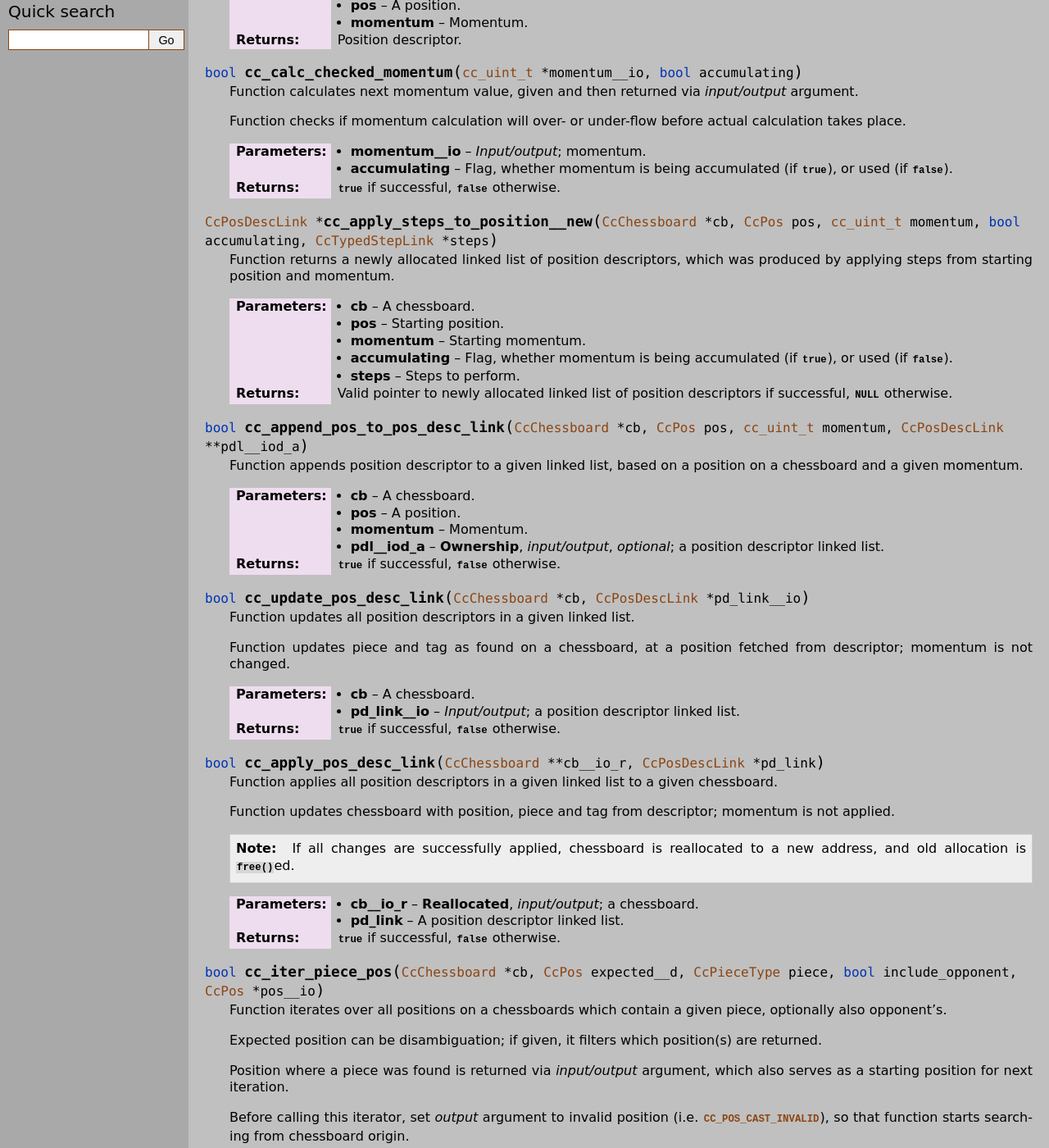
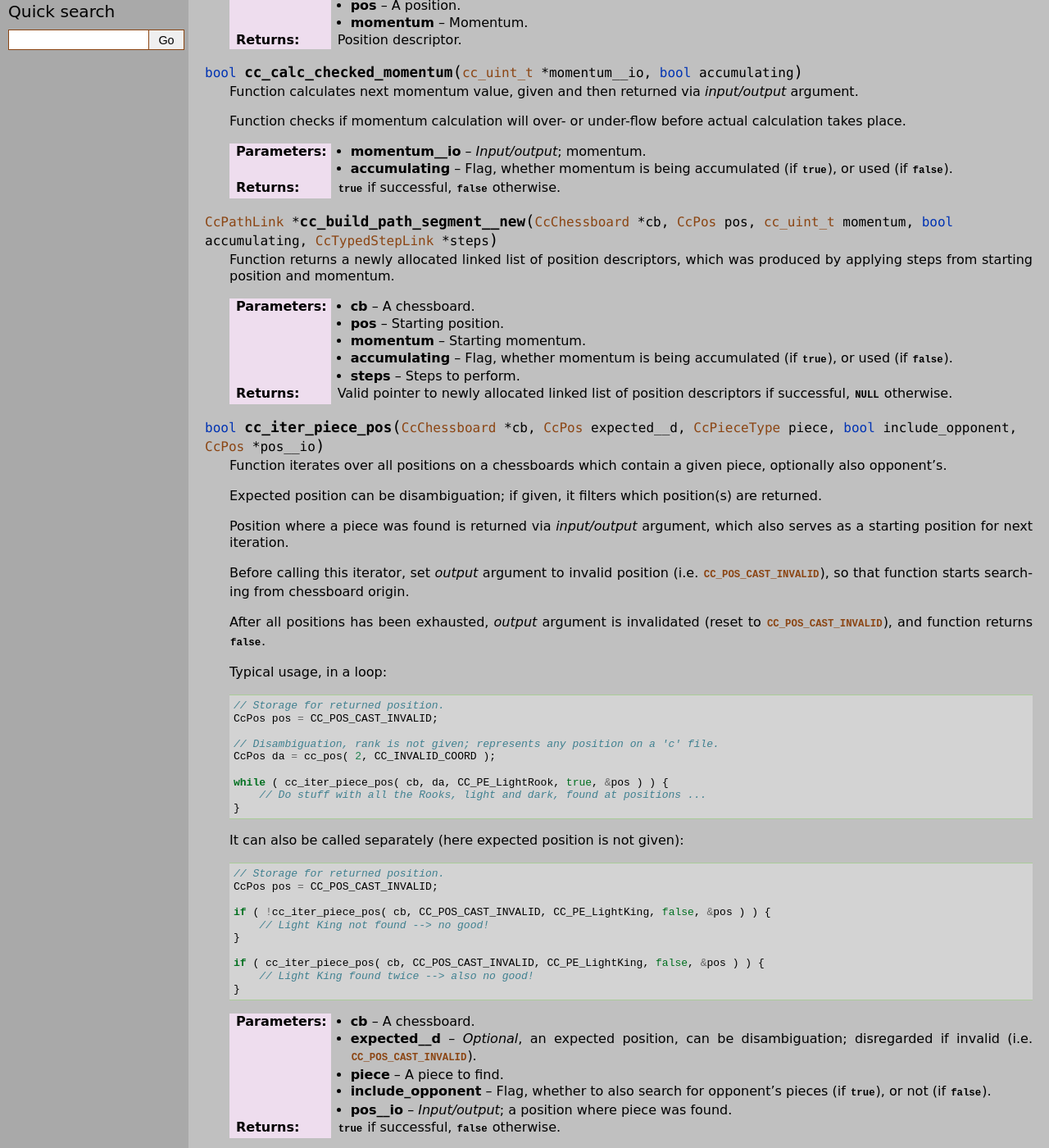
Before and after one commit to mmlacak/crochess, a Sphinx documentation site: the page built from docs/source/libcc/ccposutils.rst, in a window 1280 px wide and 1400 px high, scrolled down 310 px. Shown: the whole window at 82% size. Built offline with Sphinx 7.4.7, drawn with Linux system fonts in a browser that asks for light colours; some of the changed text lies outside the part shown.

Commit message:
Converted pos desc link into path link.

```diff
--- a/docs/source/conf.py
+++ b/docs/source/conf.py
@@ -26,10 +26,10 @@ copyright = '2021, Mario Mlačak'
 author = 'Mario Mlačak'
 
 # The short X.Y version
-version = "0.0.1.677:1109+20240904.080905"   # docs-new-lib-short-version-major-minor-feature-commit+meta~breaks-place-marker
+version = "0.0.1.678:1110+20240905.095604"   # docs-new-lib-short-version-major-minor-feature-commit+meta~breaks-place-marker
 
 # The full version, including alpha/beta/rc tags
-release = "0.0.1.677:1109+20240904.080905"   # docs-new-lib-full-version-major-minor-feature-commit+meta~breaks-place-marker
+release = "0.0.1.678:1110+20240905.095604"   # docs-new-lib-full-version-major-minor-feature-commit+meta~breaks-place-marker
 
 
 # -- General configuration ---------------------------------------------------
--- a/docs/source/libcc/ccposutils.rst
+++ b/docs/source/libcc/ccposutils.rst
@@ -43,7 +43,7 @@ Functions
         (if :c:data:`true`), or used (if :c:data:`false`).
     :returns: :c:data:`true` if successful, :c:data:`false` otherwise.
 
-.. c:function:: CcPosDescLink * cc_apply_steps_to_position__new( CcChessboard * cb, CcPos pos, cc_uint_t momentum, bool accumulating, CcTypedStepLink * steps )
+.. c:function:: CcPathLink * cc_build_path_segment__new( CcChessboard * cb, CcPos pos, cc_uint_t momentum, bool accumulating, CcTypedStepLink * steps )
 
     Function returns a newly allocated linked list of position descriptors,
     which was produced by applying steps from starting position and momentum.
@@ -56,46 +56,6 @@ Functions
     :param steps: Steps to perform.
     :returns: Valid pointer to newly allocated linked list of position
         descriptors if successful, :c:data:`NULL` otherwise.
-
-.. c:function:: bool cc_append_pos_to_pos_desc_link( CcChessboard * cb, CcPos pos, cc_uint_t momentum, CcPosDescLink ** pdl__iod_a )
-
-    Function appends position descriptor to a given linked list, based on a position
-    on a chessboard and a given momentum.
-
-    :param cb: A chessboard.
-    :param pos: A position.
-    :param momentum: Momentum.
-    :param pdl__iod_a: **Ownership**, *input/output*, *optional*; a position
-        descriptor linked list.
-    :returns: :c:data:`true` if successful, :c:data:`false` otherwise.
-
-.. c:function:: bool cc_update_pos_desc_link( CcChessboard * cb, CcPosDescLink * pd_link__io )
-
-    Function updates all position descriptors in a given linked list.
-
-    Function updates piece and tag as found on a chessboard, at a position fetched
-    from descriptor; momentum is not changed.
-
-    :param cb: A chessboard.
-    :param pd_link__io: *Input/output*; a position descriptor linked list.
-    :returns: :c:data:`true` if successful, :c:data:`false` otherwise.
-
-.. c:function:: bool cc_apply_pos_desc_link( CcChessboard ** cb__io_r, CcPosDescLink * pd_link )
-
-    Function applies all position descriptors in a given linked list to a given
-    chessboard.
-
-    Function updates chessboard with position, piece and tag from descriptor;
-    momentum is not applied.
-
-    .. note::
-
-        If all changes are successfully applied, chessboard is reallocated to
-        a new address, and old allocation is :c:func:`free()`\ed.
-
-    :param cb__io_r: **Reallocated**, *input/output*; a chessboard.
-    :param pd_link: A position descriptor linked list.
-    :returns: :c:data:`true` if successful, :c:data:`false` otherwise.
 
 .. c:function:: bool cc_iter_piece_pos( CcChessboard * cb, CcPos expected__d, CcPieceType piece, bool include_opponent, CcPos * pos__io )
 
```
Also changed, not shown: README.md (+2 -2 lines), docs/source/libcc/ccpos.rst (+12 -12 lines), docs/source/libcc/organization.rst (+9 -3 lines), 8 other files.
